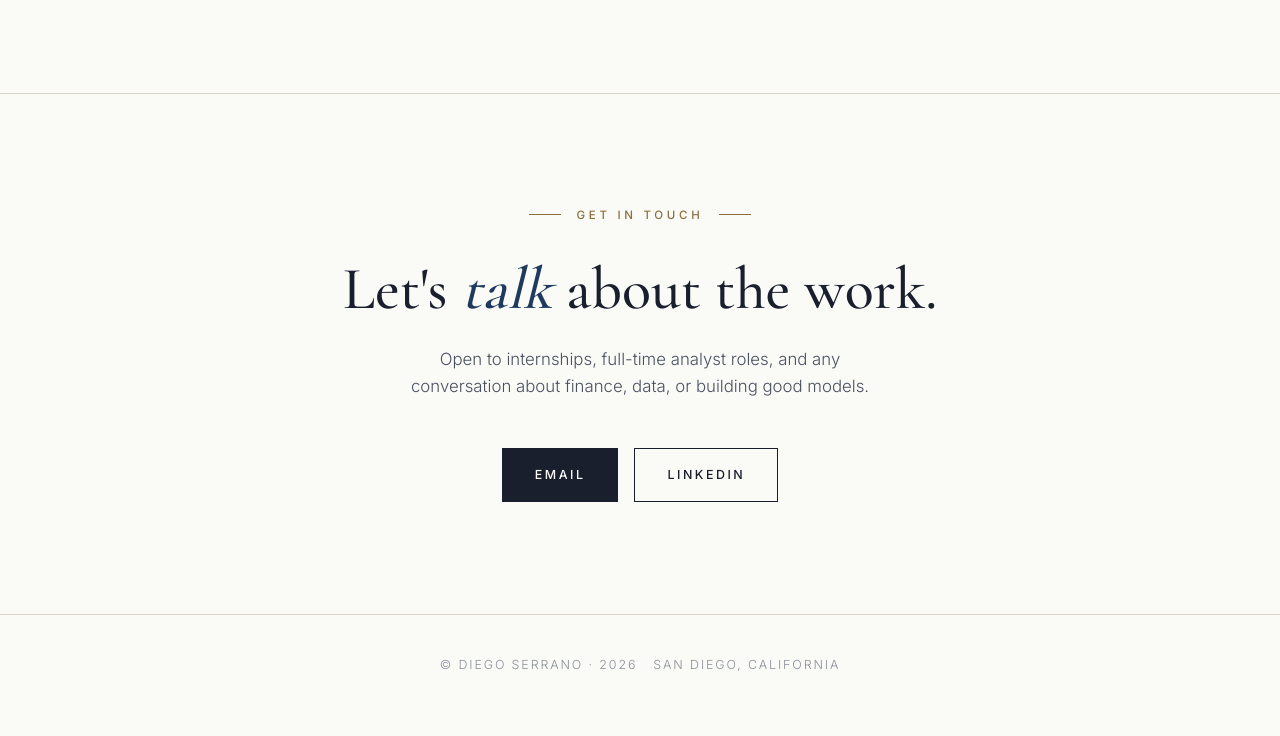
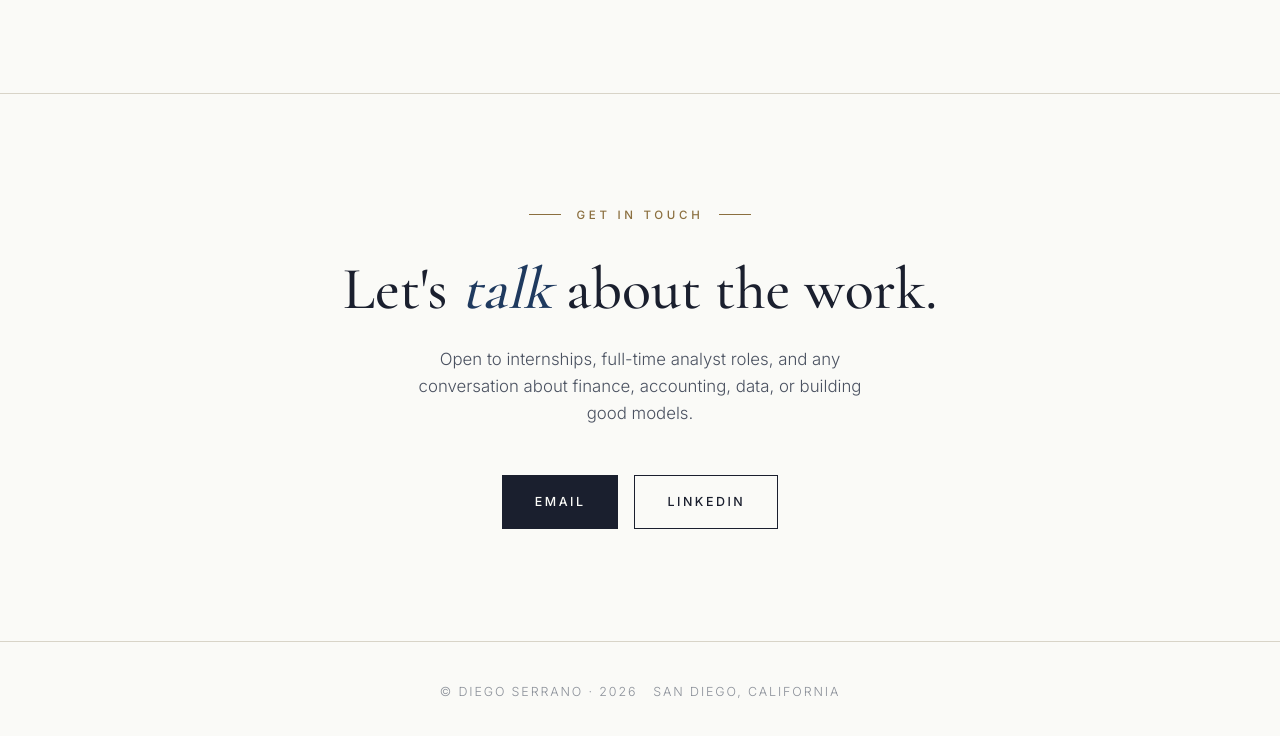
Before and after one commit to DiegoSerrano-git/DiegoSerrano-git.github.io, a plain HTML site: page index.html in a window 1280 px wide. Shown: the part 3171-3907 px from the top of the page. Before the commit the page ends 3886 px from the top, so only its background shows below. Drawn offline with nearby package versions, Linux system fonts and the light colour scheme.

Commit message:
Update index.html

```diff
--- a/index.html
+++ b/index.html
@@ -697,7 +697,7 @@
     <div class="eyebrow">Get in touch</div>
     <h2>Let's <em>talk</em> about the work.</h2>
     <p class="contact-sub">
-      Open to internships, full-time analyst roles, and any conversation about finance, data, or building good models.
+      Open to internships, full-time analyst roles, and any conversation about finance, accounting, data, or building good models.
     </p>
     <div class="contact-links">
       <a class="contact-link primary" href="mailto:diegoserrano.business@gmail.com">Email</a>
```
